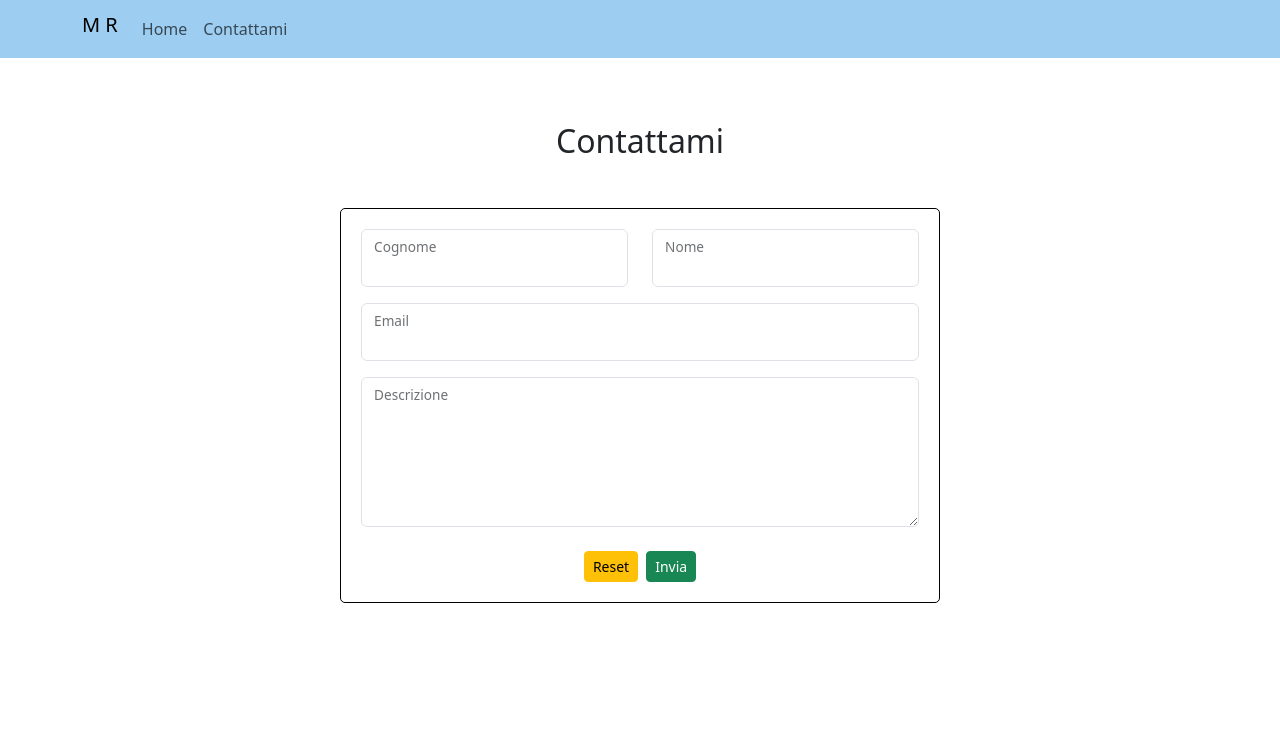
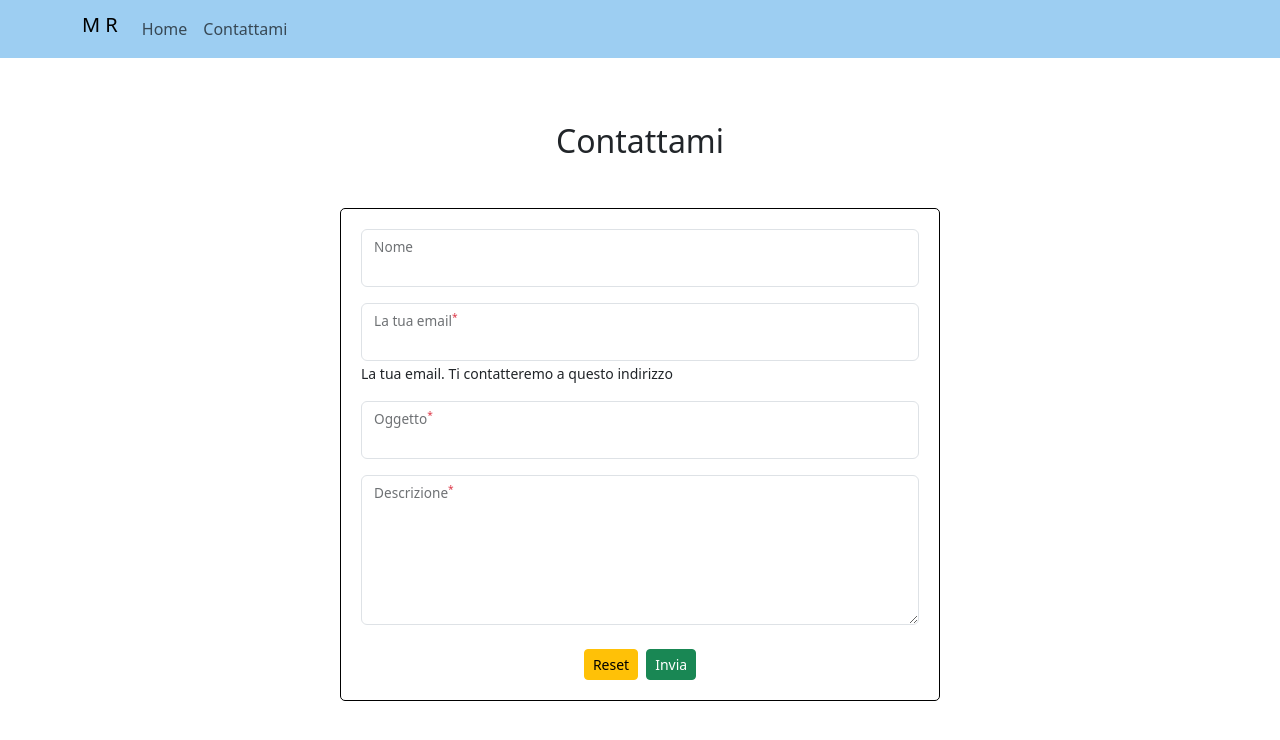
Before and after one commit to Michel-Ramirez/vite-boolfolio, a Vue app: page /projects/contact in a window 1280 px wide. Shown: the top 740 px of the page. Built offline with nearby package versions, Linux system fonts and the light colour scheme.

Commit message:
cors error

```diff
--- a/src/pages/ContactPage.vue
+++ b/src/pages/ContactPage.vue
@@ -1,6 +1,27 @@
 <script>
+import axios from 'axios';
+const endpoint = 'http://127.0.0.1:8000/api/contact-message/'
+
+const emtyForm = {
+    name: '',
+    email: '',
+    subject: '',
+    message: '',
+}
 export default {
     name: 'ContactPage',
+    data: () => ({
+        form: emtyForm
+    }),
+    methods: {
+        sendForm() {
+            axios.post(endpoint, this.form)
+                // Inviato il form lo svuoto riportandolo allo stato iniziale
+                .then(res => { this.form = emtyForm })
+                .catch(err => { console.error(err) })
+                .then(() => { })
+        }
+    }
 }
 </script>
 
@@ -8,17 +29,13 @@ export default {
     <div class="wrapper d-flex align-items-center flex-column">
         <h2 class="my-5">Contattami</h2>
         <div class="wrapper-form">
-            <form action="">
+
+            <!-- IL FORM NON DEVE MAI TARTIRE QUINDI USO @SUBMIT.PREVENT QUINDI NON AGGIORNA LA PAGINA -->
+            <form @submit.prevent="sendForm">
                 <div class="row">
                     <div class="col">
                         <div class="form-floating mb-3">
-                            <input type="text" class="form-control" id="lname-id">
-                            <label for="lname-id">Cognome</label>
-                        </div>
-                    </div>
-                    <div class="col">
-                        <div class="form-floating mb-3">
-                            <input type="text" class="form-control" id="fname-id">
+                            <input type="text" class="form-control" id="fname-id" v-model.trim="form.name">
                             <label for="fname-id">Nome</label>
                         </div>
                     </div>
@@ -26,16 +43,26 @@ export default {
                 <div class="row">
                     <div class="col">
                         <div class="form-floating mb-3">
-                            <input type="email" class="form-control" id="email-id">
-                            <label for="email-id">Email</label>
+                            <input type="email" class="form-control" id="email-id" v-model.trim="form.email">
+                            <label for="email-id">La tua email<sup class="text-danger">*</sup></label>
+                            <small>La tua email. Ti contatteremo a questo indirizzo</small>
+                        </div>
+                    </div>
+                </div>
+                <div class="row">
+                    <div class="col">
+                        <div class="form-floating mb-3">
+                            <input type="text" class="form-control" id="subject-id" min="5" max="100"
+                                v-model.trim="form.subject">
+                            <label for="subject-id">Oggetto<sup class="text-danger">*</sup></label>
                         </div>
                     </div>
                 </div>
                 <div class="row">
                     <div class="col">
                         <div class="form-floating">
-                            <textarea class="form-control" id="text-area-id"></textarea>
-                            <label for="text-area-id">Descrizione</label>
+                            <textarea class="form-control" id="text-area-id" v-model.trim="form.message"></textarea>
+                            <label for="text-area-id">Descrizione<sup class="text-danger">*</sup></label>
                         </div>
                     </div>
                 </div>
```
